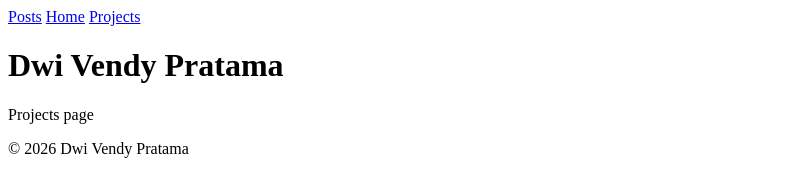
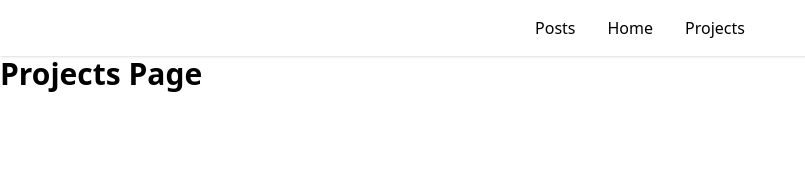
Before and after one commit to vendyp/vendyp-dev, an Astro site: page /projects in a window 1280 px wide. Shown: the whole page, without its empty margins (0-805 px from the left). Built offline with nearby package versions, Linux system fonts and the light colour scheme; Astro itself is replaced by a stand-in of ours.

Commit message:
fix: setup first navbar

```diff
--- a/src/components/Home.astro
+++ b/src/components/Home.astro
@@ -1,2 +1 @@
-<h1 class="text-3xl font-semibold mb-4">Dwi Vendy Pratama</h1>
-<p class="text-gray-600 leading-relaxed">Home page</p>
+<h1 class="text-3xl font-semibold mb-4">Home Page</h1>
--- a/src/components/Posts.astro
+++ b/src/components/Posts.astro
@@ -1,4 +1 @@
-<h1 class="text-3xl font-semibold mb-4">Dwi Vendy Pratama</h1>
-<p class="text-gray-600 leading-relaxed">
-    Posts
-</p>
+<h1 class="text-3xl font-semibold mb-4">Posts Page</h1>
--- a/src/components/Projects.astro
+++ b/src/components/Projects.astro
@@ -1,4 +1 @@
-<h1 class="text-3xl font-semibold mb-4">Dwi Vendy Pratama</h1>
-<p class="text-gray-600 leading-relaxed">
-    Projects page
-</p>
+<h1 class="text-3xl font-semibold mb-4">Projects Page</h1>
--- a/src/layouts/BaseLayout.astro
+++ b/src/layouts/BaseLayout.astro
@@ -1,4 +1,6 @@
 ---
+import "../styles/global.css";
+
 const { title = "vendyp.dev" } = Astro.props;
 ---
 
@@ -6,33 +8,20 @@ const { title = "vendyp.dev" } = Astro.props;
 <html lang="en">
     <head>
         <meta charset="UTF-8" />
-        <meta name="viewport" content="width=device-width" />
+        <meta name="viewport" content="width=device-width, initial-scale=1" />
         <link rel="icon" type="image/svg+xml" href="/favicon.svg" />
         <meta name="generator" content={Astro.generator} />
         <title>{title}</title>
     </head>
     <body>
-        <!-- Navbar -->
-        <header class="border-b">
-            <nav
-                class="max-w-3xl mx-auto flex justify-center gap-8 py-6 text-sm font-medium"
-            >
-                <a href="/posts" class="hover:underline">Posts</a>
-                <a href="/" class="hover:underline">Home</a>
-                <a href="/projects" class="hover:underline">Projects</a>
-            </nav>
-        </header>
+        <nav class="sticky top-0 bg-white shadow">
+            <ul class="flex justify-center gap-8 p-4">
+                <li><a href="/posts" class="hover:text-blue-600">Posts</a></li>
+                <li><a href="/" class="hover:text-blue-600">Home</a></li>
+                <li><a href="/projects" class="hover:text-blue-600">Projects</a></li>
+            </ul>
+        </nav>
 
-        <!-- Main Content -->
-        <main class="flex-1 max-w-3xl mx-auto w-full px-4 py-12">
-            <slot />
-        </main>
-
-        <!-- Footer -->
-        <footer class="border-t text-sm text-gray-500">
-            <div class="max-w-3xl mx-auto px-4 py-6 text-center">
-                © {new Date().getFullYear()} Dwi Vendy Pratama
-            </div>
-        </footer>
+		<slot />
     </body>
 </html>
```
